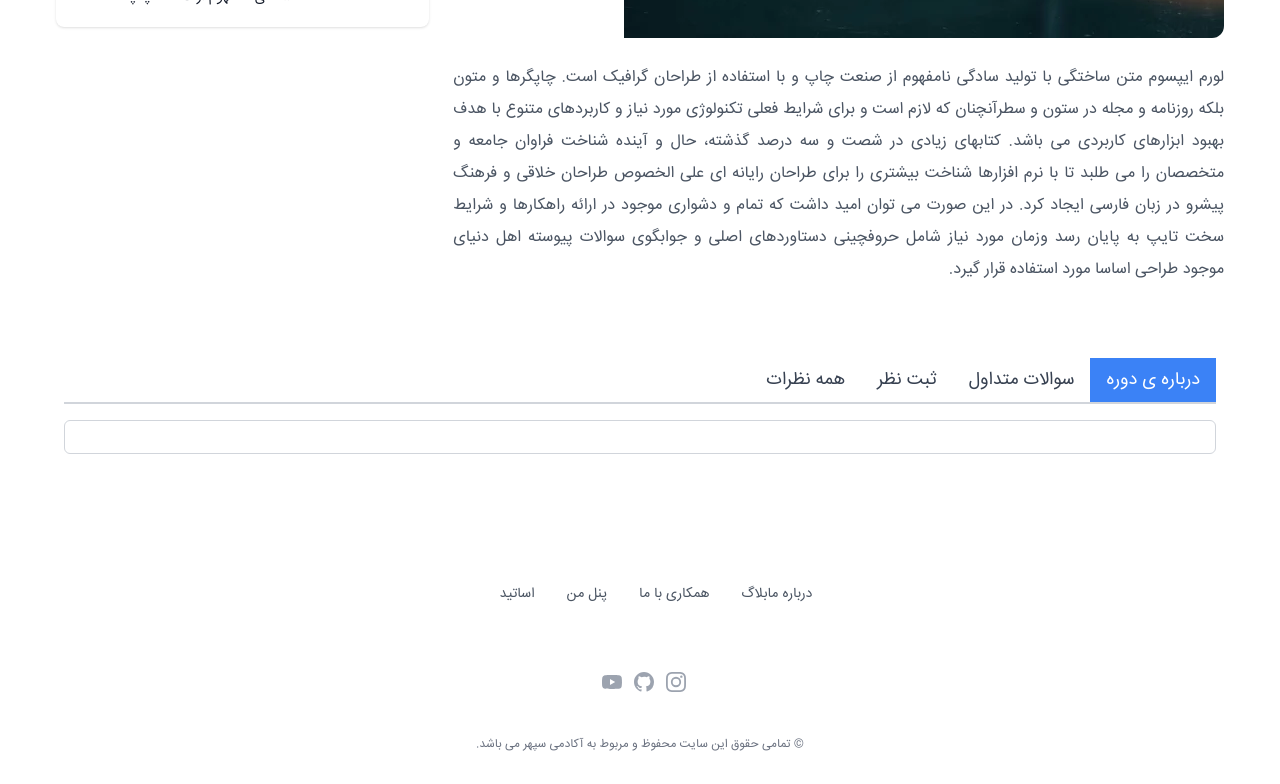
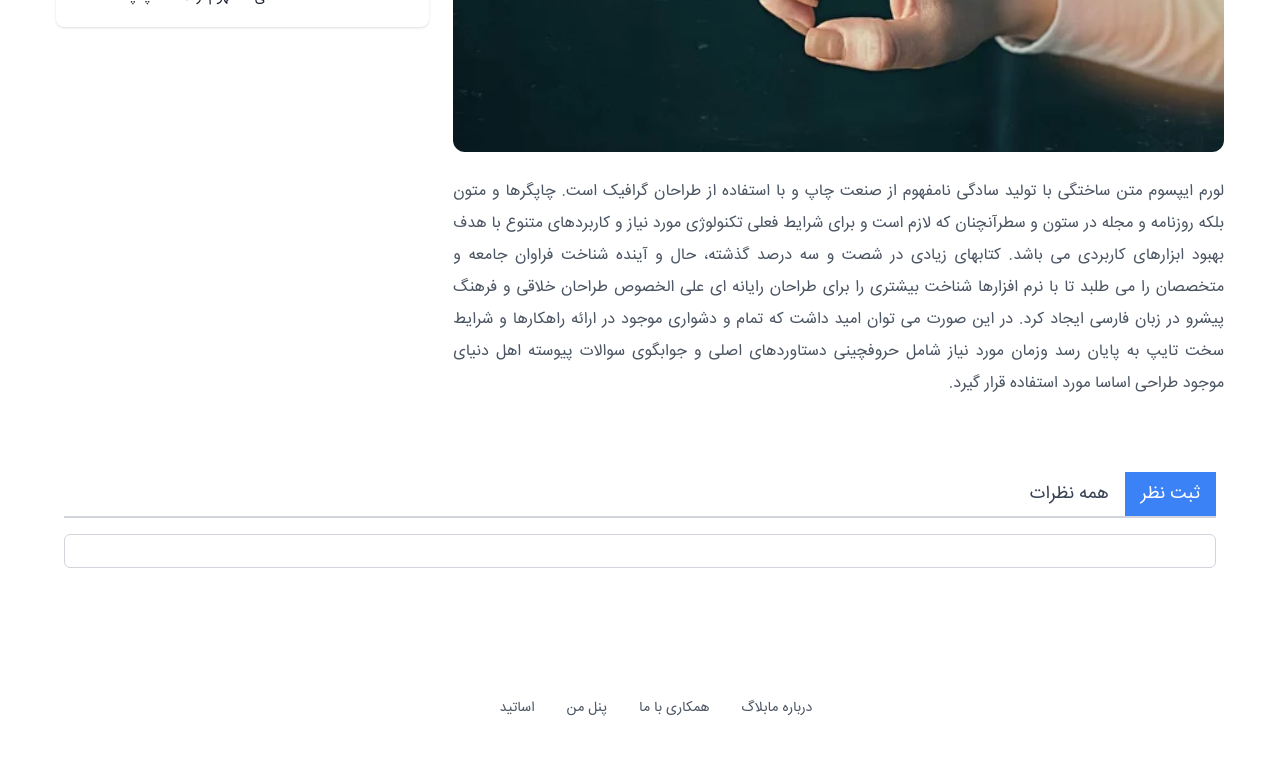
Before and after one commit to academy-react/TechArt, a React (Vite) app: page /blogDetail in a window 1280 px wide. Shown: the part 562-1346 px from the top of the page. Built offline with nearby package versions, Linux system fonts and the light colour scheme; no server answers.

Commit message:
blog detail ui fixed

```diff
--- a/src/components/BlogDetailes/BlogDetailContent.jsx
+++ b/src/components/BlogDetailes/BlogDetailContent.jsx
@@ -4,7 +4,7 @@ export default function BlogDetailContent() {
   return (
     <div className="flex-col ">
       <div className="rounded-xl overflow-hidden">
-        <img className="" src={image} alt="" />
+        <img className="w-full" src={image} alt="" />
       </div>
       <p className="mt-6  text-md leading-8 text-gray-600 text-justify">
         لورم ایپسوم متن ساختگی با تولید سادگی نامفهوم از صنعت چاپ و با استفاده
--- /dev/null
+++ b/src/components/BlogDetailes/BlogTab.jsx
@@ -0,0 +1,59 @@
+import React, { useState } from "react";
+
+const BlogTab = () => {
+  const [currentTab, setCurrentTab] = useState("1");
+  const tabs = [
+    {
+      id: 1,
+      tabTitle: "ثبت نظر",
+      content: "",
+    },
+    {
+      id: 2,
+      tabTitle: "همه نظرات",
+      content: "",
+    },
+  ];
+
+  const handleTabClick = (e) => {
+    setCurrentTab(e.target.id);
+  };
+
+  return (
+    <div className="container mx-auto p-8">
+      <div className="tabs flex border-b-2 border-gray-300">
+        {tabs.map((tab, i) => (
+          <button
+            className={`py-2 px-4 text-lg font-semibold ${
+              currentTab === `${tab.id}`
+                ? "bg-blue-500 text-white"
+                : "text-gray-700 hover:bg-gray-100"
+            }`}
+            key={i}
+            id={tab.id}
+            onClick={handleTabClick}
+          >
+            {tab.tabTitle}
+          </button>
+        ))}
+      </div>
+      <div className="content mt-4">
+        {tabs.map((tab, i) => (
+          <div
+            key={i}
+            style={{ display: currentTab === `${tab.id}` ? "block" : "none" }}
+          >
+            <div
+              className="TabContent p-4 border border-gray-300 rounded-md overflow-y-auto"
+              style={{ maxHeight: "320px" }}
+            >
+              {tab.content}
+            </div>
+          </div>
+        ))}
+      </div>
+    </div>
+  );
+};
+
+export default BlogTab;
--- a/src/screens/BlogDetailes.jsx
+++ b/src/screens/BlogDetailes.jsx
@@ -1,7 +1,7 @@
+import BlogTab from "../components/BlogDetailes/BlogTab";
 import { BlogLayout } from "../components/BlogLayout";
 import { Footer } from "../components/common/Footer/Footer";
 import { NavbarHeader } from "../components/common/NavbarHeader/NavbarHeader";
-import TabsComponent from "../components/common/Tab/Tab";
 import BlogDetailHolder from "./../components/BlogDetailes/BlogDetailHolder";
 
 function BlogDetailes() {
@@ -9,7 +9,7 @@ function BlogDetailes() {
     <BlogLayout>
       <NavbarHeader />
       <BlogDetailHolder />
-      <TabsComponent />
+      <BlogTab />
       <Footer />
     </BlogLayout>
   );
```
